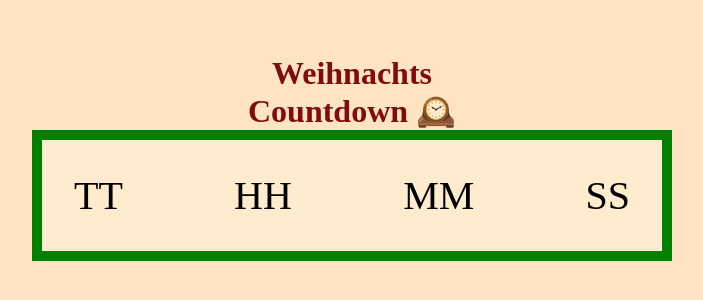
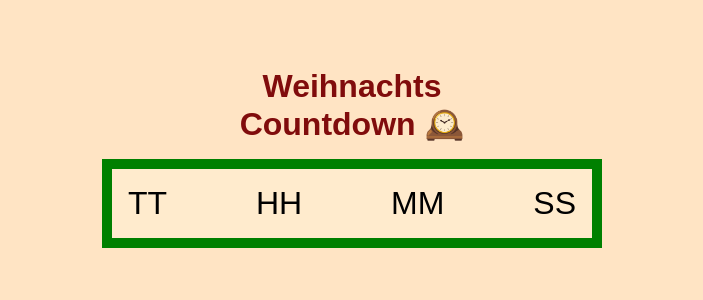
Before and after one commit to wdamanuel/23md3-webprog, a plain HTML site: page 231114 - JS Basics/uebung_countdown.html in a window 1280 px wide. Shown: the part 242-542 px from the top of the page, without its empty margins (288-991 px from the left). Drawn offline with Linux system fonts and the light colour scheme.

Commit message:
update styles.

```diff
--- a/231114 - JS Basics/uebung_countdown.html
+++ b/231114 - JS Basics/uebung_countdown.html
@@ -18,6 +18,7 @@
   }
 
   body {
+    font-family: sans-serif;
     height: 100%;
     display: flex;
     justify-content: center;
@@ -26,12 +27,14 @@
   }
 
   main {
+    max-width: 500px;
     width: 50vw;
   }
 
   h1 {
     text-align: center;
     color: rgb(128, 12, 12);
+    margin-bottom: 1rem;
   }
 
   .countdown {
@@ -39,8 +42,9 @@
     background-color: blanchedalmond;
     display: flex;
     justify-content: space-between;
-    padding: 2rem;
-    font-size: 2.5rem;
+    padding: 1rem;
+    font-size: 2rem;
+    gap: 1rem;
   }
 
 </style>
```
